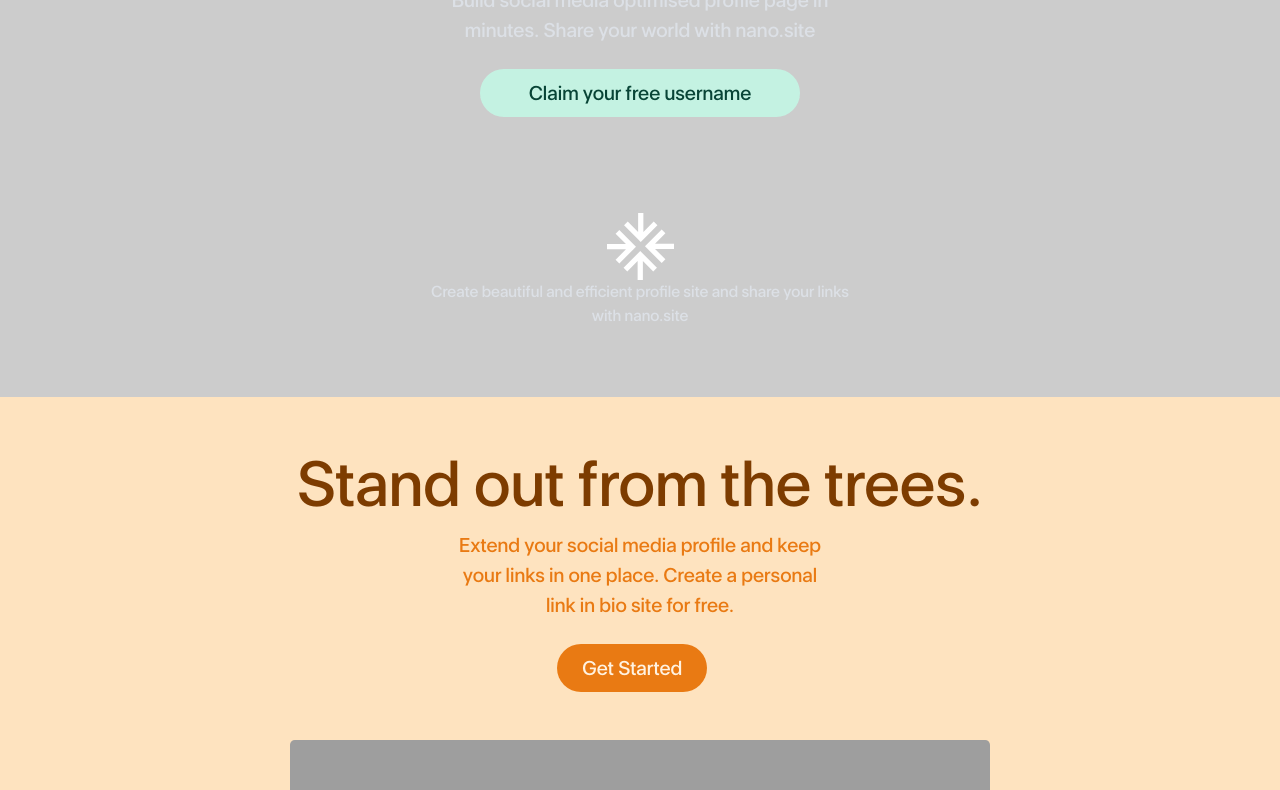
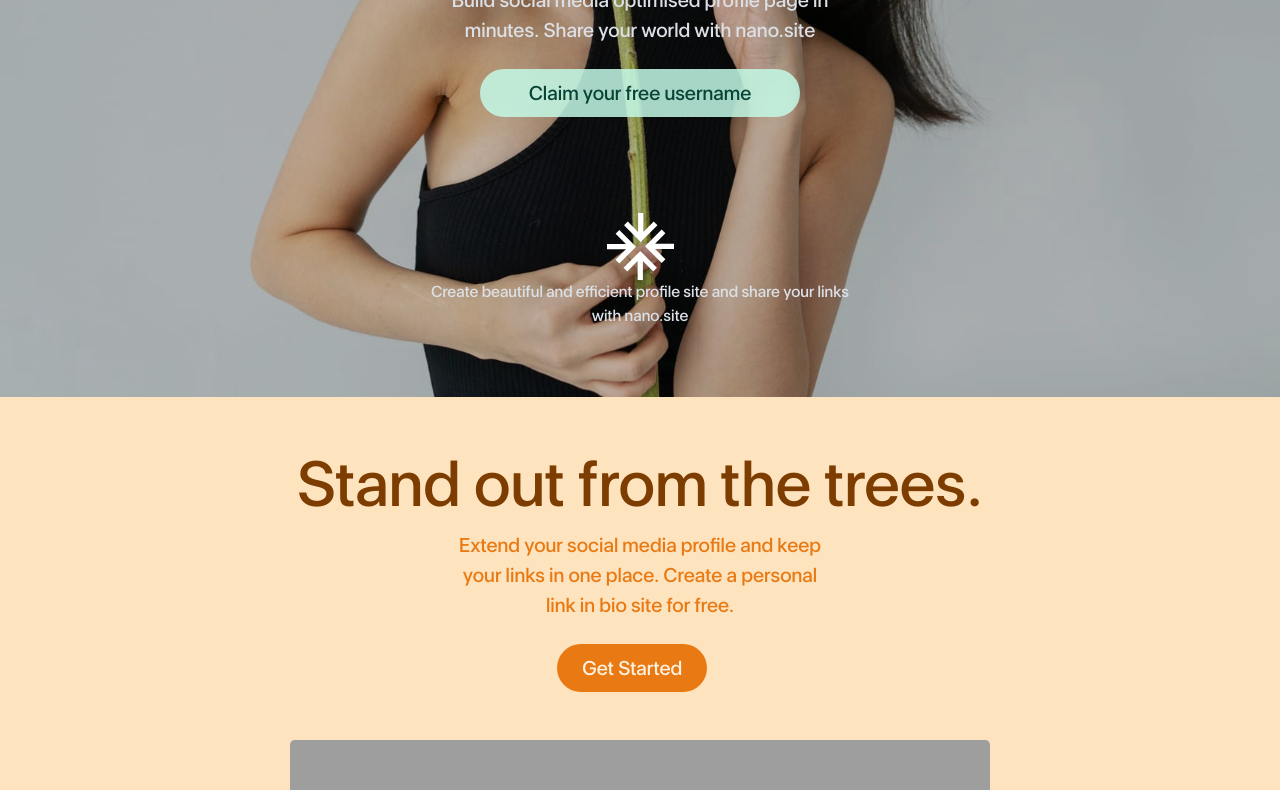
Before and after one commit to vigwela/nano, a plain HTML site: page index.html in a window 1280 px wide. Shown: the part 453-1243 px from the top of the page. Drawn offline with nearby package versions, Linux system fonts and the light colour scheme; the site is published under a folder, as on GitHub Pages, so addresses that start at the root find nothing.

Commit message:
second commit

```diff
--- a/style.css
+++ b/style.css
@@ -9,7 +9,7 @@
 }
 
 .hero-img {
-    background-image: url(/images/hero-img.jpg);
+    background-image: url(./images/hero-img.jpg);
     background-size: cover;
     height: 850px;
     background-position: center;
```
